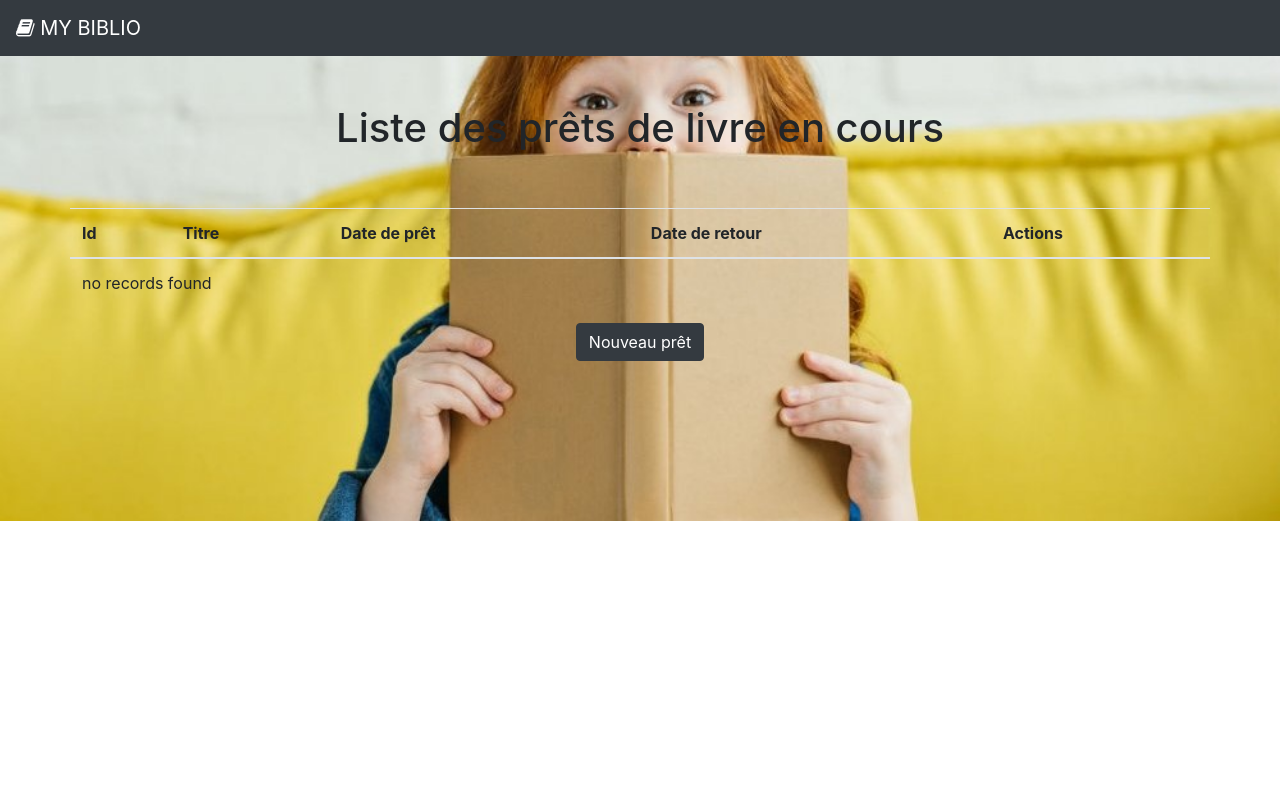
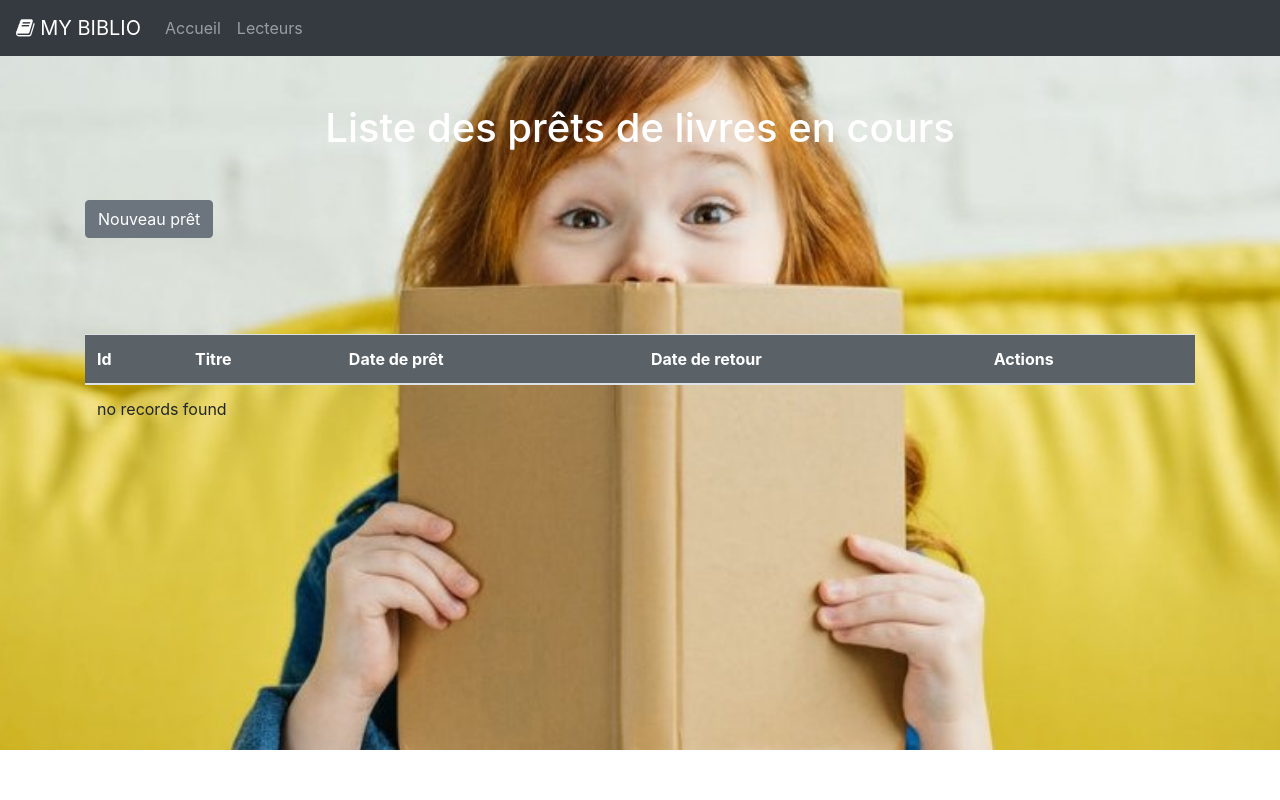
Before and after one commit to blandine-dev/my_biblio, a Symfony app: template mybiblio/templates/livre/index.html.twig in a window 1280 px wide. Run offline with Twig, Linux system fonts and the light colour scheme; the template is opened without the code that fills it, so the values that code supplies are empty; some libraries are stand-ins or nearby versions.

Commit message:
création des routes accueil et lecteur dans la navbar

```diff
--- a/mybiblio/public/css/style.css
+++ b/mybiblio/public/css/style.css
@@ -1,7 +1,15 @@
 body {
-    height: 450px;
+    height: 750px;
     background-image: url(../img/livre.jpg);
     background-size: cover;
     background-repeat: no-repeat;
-    background-position: 0 center;
+    background-position: center;
 }
+
+h1 {
+    color: white;
+}
+.bandeau {
+    background-color:#5a6268;
+    color: white;
+}
--- a/mybiblio/src/Controller/LivreController.php
+++ b/mybiblio/src/Controller/LivreController.php
@@ -11,7 +11,7 @@ use Symfony\Component\HttpFoundation\Response;
 use Symfony\Component\Routing\Annotation\Route;
 
 /**
- * @Route("/livre")
+ * @Route("/")
  */
 class LivreController extends AbstractController
 {
--- a/mybiblio/templates/base.html.twig
+++ b/mybiblio/templates/base.html.twig
@@ -10,10 +10,14 @@
     </head>
     <body>
     <nav class="navbar navbar-expand-lg navbar-dark bg-dark">
-        <a class="navbar-brand" href="#">
-            <span class='fa fa-book'></span>
-            MY BIBLIO
-        </a>
+        <a class="navbar-brand" href="{{ path("livre_index")}}"><span class='fa fa-book'></span> MY BIBLIO</a>
+         <button class="navbar-toggler" type="button" data-toggle="collapse" data-target="#navbarNavAltMarkup" aria-controls="navbarNavAltMarkup" aria-expanded="false" aria-label="Toggle navigation"><span class="navbar-toggler-icon"></span></button>
+        <div class="collapse navbar-collapse" id="navbarNavAltMarkup">
+            <div class="navbar-nav">
+                <a class="nav-item nav-link" href="{{ path("livre_index")}}">Accueil</a>
+                <a class="nav-item nav-link" href="{{ path("lecteur_index")}}">Lecteurs</a>
+            </div>
+        </div>
     </nav>
     <header></header>
         {% block body %}{% endblock %}
--- a/mybiblio/templates/livre/index.html.twig
+++ b/mybiblio/templates/livre/index.html.twig
@@ -3,13 +3,12 @@
 {% block title %}Livre index{% endblock %}
 
 {% block body %}
-<div class="container">
-
-<div class="row justify-content-center">
-    <div class="col-12 my-5"><h1 class="text-center">Liste des prêts de livre en cours</h1></div>
-    <table class="table col-12 my- mx-">
+<div class="container mt-5">
+    <h1 class="text-center my-5">Liste des prêts de livres en cours</h1>
+    <a href="{{ path('livre_new') }}" class="btn btn-secondary mb-5">Nouveau prêt</a>
+        <table class="table mt-5">
             <thead>
-            <tr>
+                <tr class="bandeau">
                     <th>Id</th>
                     <th>Titre</th>
                     <th>Date de prêt</th>
@@ -25,8 +24,8 @@
                     <td>{{ livre.datepret ? livre.datepret|date('Y-m-d') : '' }}</td>
                     <td>{{ livre.dateretour ? livre.dateretour|date('Y-m-d') : '' }}</td>
                     <td>
-                    <a href="{{ path('livre_show', {'id': livre.id}) }}" class="btn btn-danger mb-5">Voir</a>
-                    <a href="{{ path('livre_edit', {'id': livre.id}) }}" class="btn btn-success mb-5">Editer</a>
+                        <a href="{{ path('livre_show', {'id': livre.id}) }}" class="btn btn-secondary">Voir</a>
+                        <a href="{{ path('livre_edit', {'id': livre.id}) }}" class="btn btn-secondary ml-5">Modifier</a>
                     </td>
                 </tr>
             {% else %}
@@ -36,10 +35,5 @@
             {% endfor %}
             </tbody>
         </table>
-
-
-        <a href="{{ path('livre_new') }}" class="btn btn-dark">Nouveau prêt</a>
-
-</div>
 </div>
 {% endblock %}
```
Also changed, not shown: mybiblio/templates/livre/edit.html.twig (+11 -4 lines), mybiblio/templates/livre/new.html.twig (+11 -5 lines), mybiblio/src/DataFixtures/AppFixtures.php (line endings or trailing spaces). Lines whose indentation alone changed are shown as unchanged.
